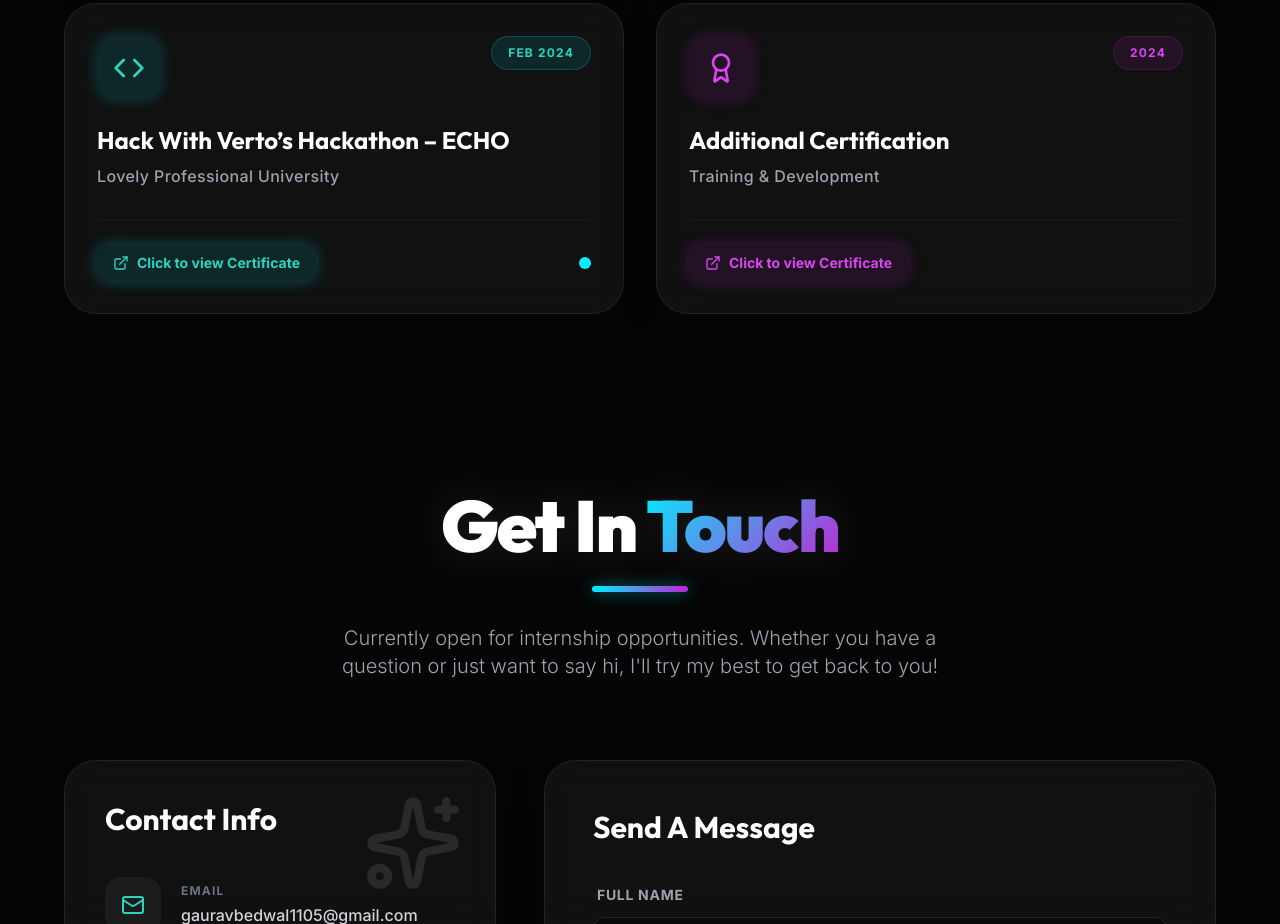
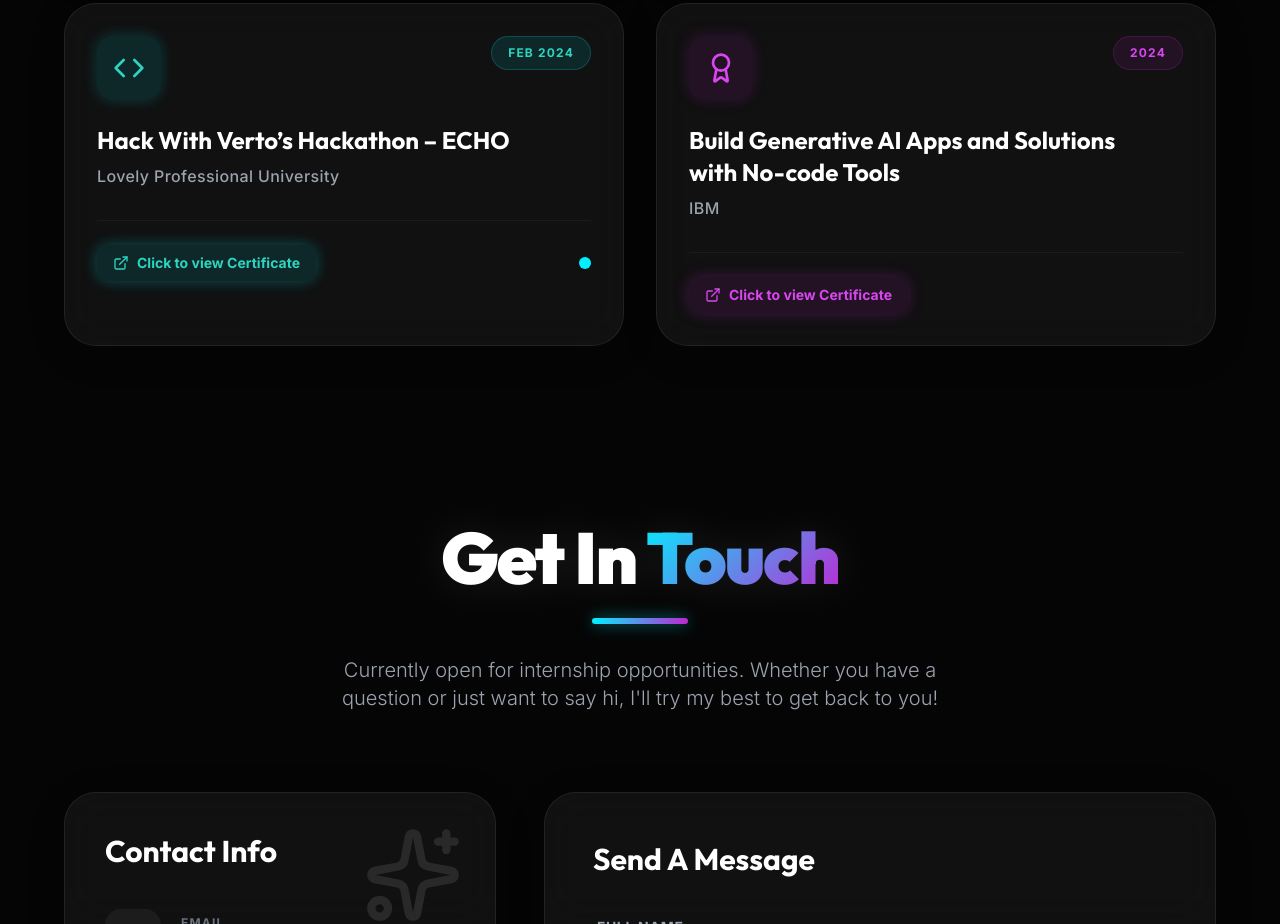
Before and after one commit to gaurav-bedwal/PORTFOLIO-WEBSITE, a React (Vite) app: page / in a window 1280 px wide. Shown: the part 7400-8324 px from the top of the page. Built offline with nearby package versions, Linux system fonts and the light colour scheme.

Commit message:
feat: update additional certificate to IBM Generative AI

```diff
--- a/src/pages/Certifications.jsx
+++ b/src/pages/Certifications.jsx
@@ -50,8 +50,8 @@ const Certifications = () => {
             imageSrc: ""
         },
         {
-            title: "Additional Certification",
-            provider: "Training & Development",
+            title: "Build Generative AI Apps and Solutions with No-code Tools",
+            provider: "IBM",
             date: "2024",
             icon: Award,
             color: "accent",
```
